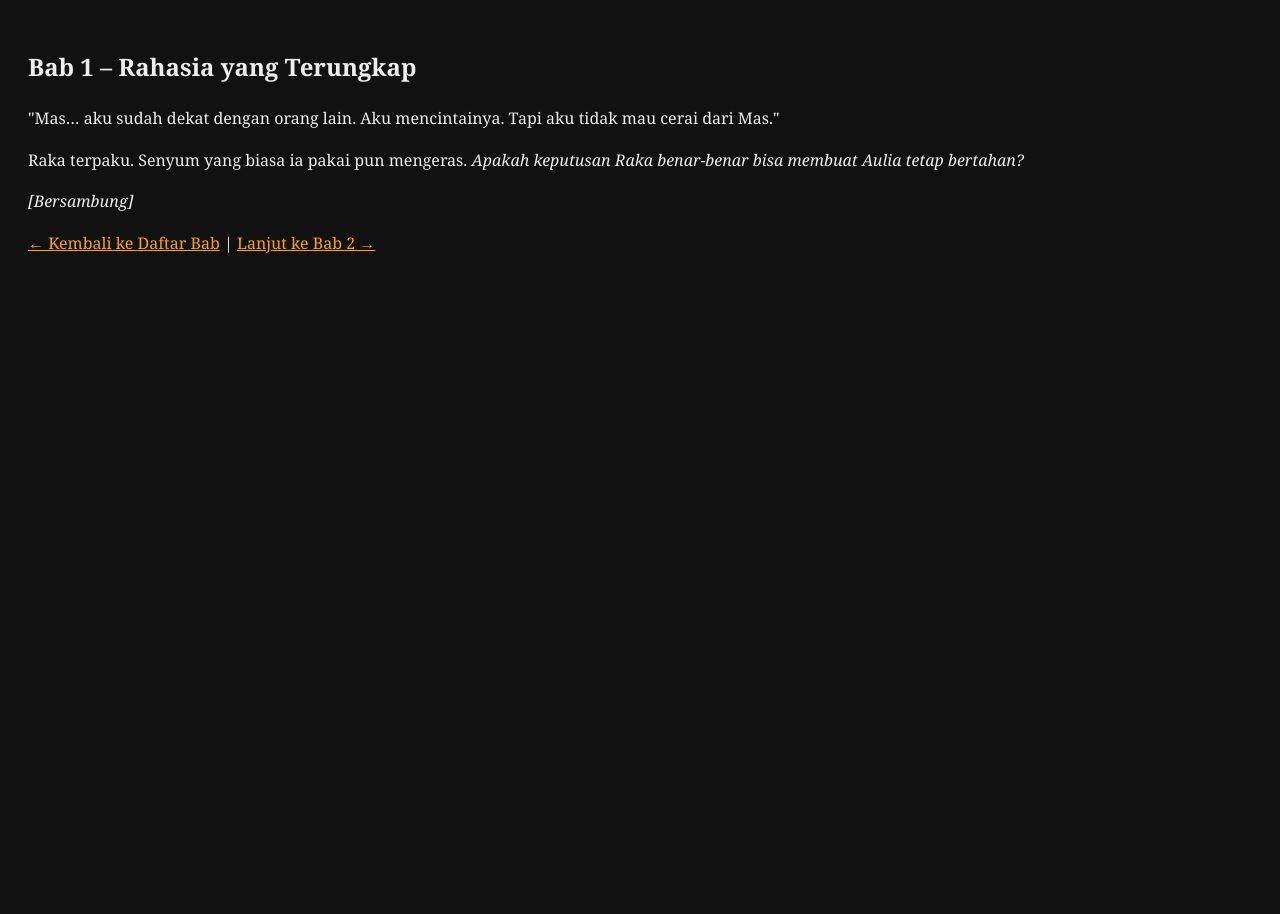
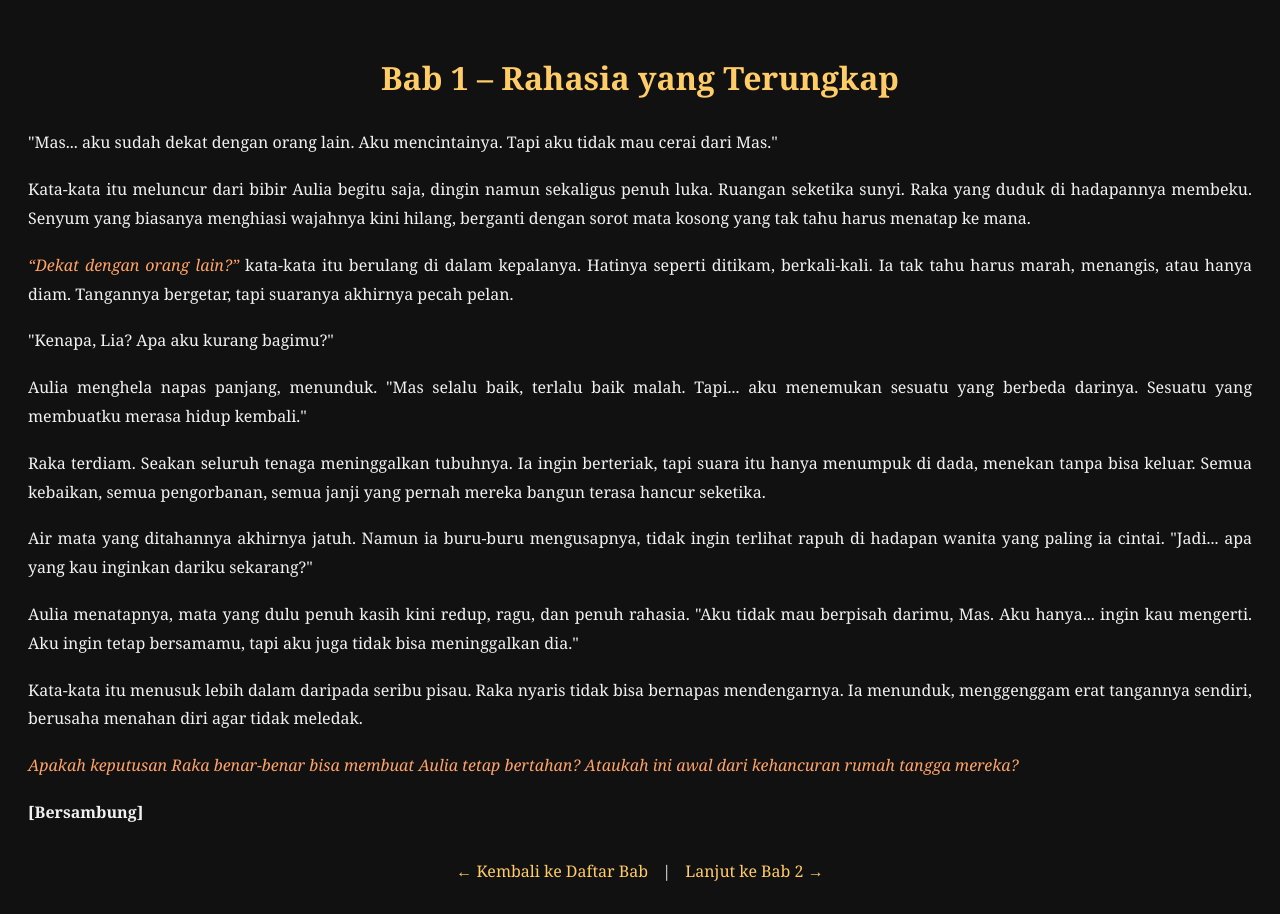
Before and after one commit to junggermanwarriors-spec/Cerita-raka-aulia, a plain HTML site: page Bab1.html in a window 1280 px wide. Before the commit the page ends 800 px from the top, so only its background shows below. Drawn offline with Linux system fonts and the light colour scheme.

Commit message:
Update Bab1.html

```diff
--- a/Bab1.html
+++ b/Bab1.html
@@ -2,17 +2,69 @@
 <html lang="id">
 <head>
   <meta charset="UTF-8">
+  <meta name="viewport" content="width=device-width, initial-scale=1.0">
   <title>Bab 1 – Rahasia yang Terungkap</title>
   <style>
-    body { font-family: Georgia, serif; background:#111; color:#eee; padding:20px; line-height:1.6; }
-    a { color: orange; }
+    body {
+      font-family: "Georgia", serif;
+      background-color: #111;
+      color: #f1f1f1;
+      line-height: 1.8;
+      padding: 20px;
+    }
+    h1 {
+      color: #ffcc66;
+      text-align: center;
+    }
+    p {
+      margin-bottom: 18px;
+      text-align: justify;
+    }
+    em {
+      color: #ffa366;
+    }
+    .nav {
+      margin-top: 30px;
+      text-align: center;
+    }
+    .nav a {
+      color: #ffcc66;
+      text-decoration: none;
+      margin: 0 10px;
+    }
+    .nav a:hover {
+      text-decoration: underline;
+    }
   </style>
 </head>
 <body>
-  <h2>Bab 1 – Rahasia yang Terungkap</h2>
-  <p>"Mas… aku sudah dekat dengan orang lain. Aku mencintainya. Tapi aku tidak mau cerai dari Mas."</p>
-  <p>Raka terpaku. Senyum yang biasa ia pakai pun mengeras. <em>Apakah keputusan Raka benar-benar bisa membuat Aulia tetap bertahan?</em></p>
-  <p><em>[Bersambung]</em></p>
-  <p><a href="index.html">← Kembali ke Daftar Bab</a> | <a href="bab2.html">Lanjut ke Bab 2 →</a></p>
+  <h1>Bab 1 – Rahasia yang Terungkap</h1>
+
+  <p>"Mas... aku sudah dekat dengan orang lain. Aku mencintainya. Tapi aku tidak mau cerai dari Mas."</p>
+
+  <p>Kata-kata itu meluncur dari bibir Aulia begitu saja, dingin namun sekaligus penuh luka. Ruangan seketika sunyi. Raka yang duduk di hadapannya membeku. Senyum yang biasanya menghiasi wajahnya kini hilang, berganti dengan sorot mata kosong yang tak tahu harus menatap ke mana.</p>
+
+  <p><em>“Dekat dengan orang lain?”</em> kata-kata itu berulang di dalam kepalanya. Hatinya seperti ditikam, berkali-kali. Ia tak tahu harus marah, menangis, atau hanya diam. Tangannya bergetar, tapi suaranya akhirnya pecah pelan.</p>
+
+  <p>"Kenapa, Lia? Apa aku kurang bagimu?"</p>
+
+  <p>Aulia menghela napas panjang, menunduk. "Mas selalu baik, terlalu baik malah. Tapi... aku menemukan sesuatu yang berbeda darinya. Sesuatu yang membuatku merasa hidup kembali."</p>
+
+  <p>Raka terdiam. Seakan seluruh tenaga meninggalkan tubuhnya. Ia ingin berteriak, tapi suara itu hanya menumpuk di dada, menekan tanpa bisa keluar. Semua kebaikan, semua pengorbanan, semua janji yang pernah mereka bangun terasa hancur seketika.</p>
+
+  <p>Air mata yang ditahannya akhirnya jatuh. Namun ia buru-buru mengusapnya, tidak ingin terlihat rapuh di hadapan wanita yang paling ia cintai. "Jadi... apa yang kau inginkan dariku sekarang?"</p>
+
+  <p>Aulia menatapnya, mata yang dulu penuh kasih kini redup, ragu, dan penuh rahasia. "Aku tidak mau berpisah darimu, Mas. Aku hanya... ingin kau mengerti. Aku ingin tetap bersamamu, tapi aku juga tidak bisa meninggalkan dia."</p>
+
+  <p>Kata-kata itu menusuk lebih dalam daripada seribu pisau. Raka nyaris tidak bisa bernapas mendengarnya. Ia menunduk, menggenggam erat tangannya sendiri, berusaha menahan diri agar tidak meledak.</p>
+
+  <p><em>Apakah keputusan Raka benar-benar bisa membuat Aulia tetap bertahan? Ataukah ini awal dari kehancuran rumah tangga mereka?</em></p>
+
+  <p><strong>[Bersambung]</strong></p>
+
+  <div class="nav">
+    <a href="index.html">← Kembali ke Daftar Bab</a> |
+    <a href="Bab2.html">Lanjut ke Bab 2 →</a>
+  </div>
 </body>
 </html>
```
